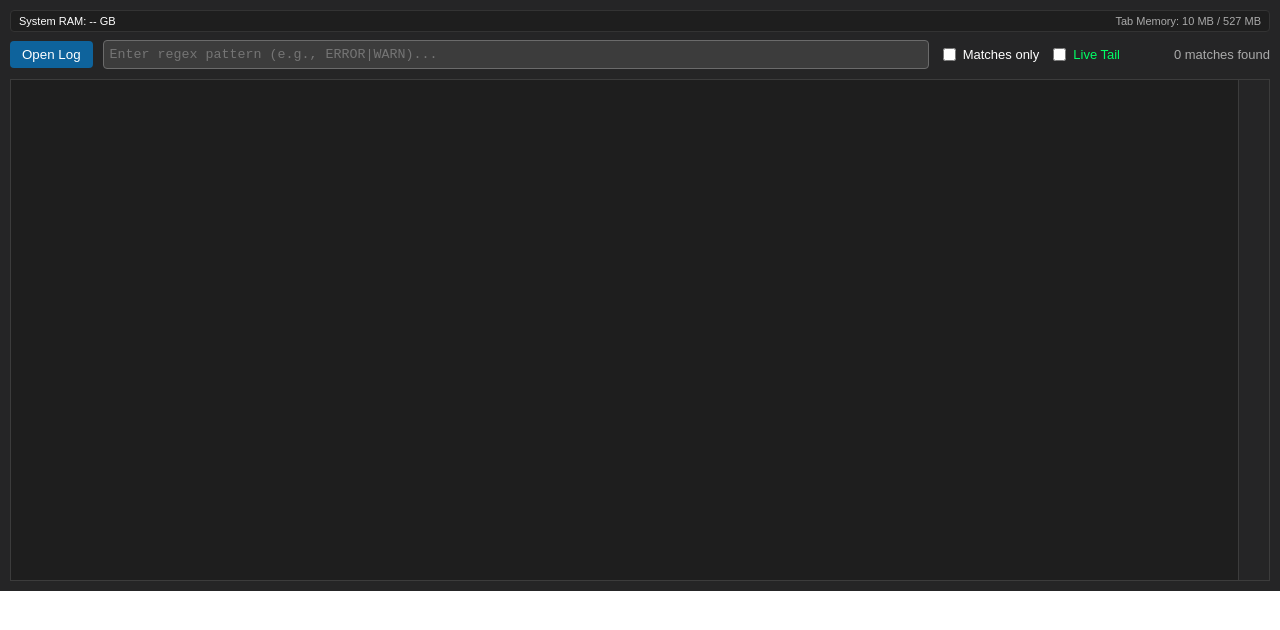
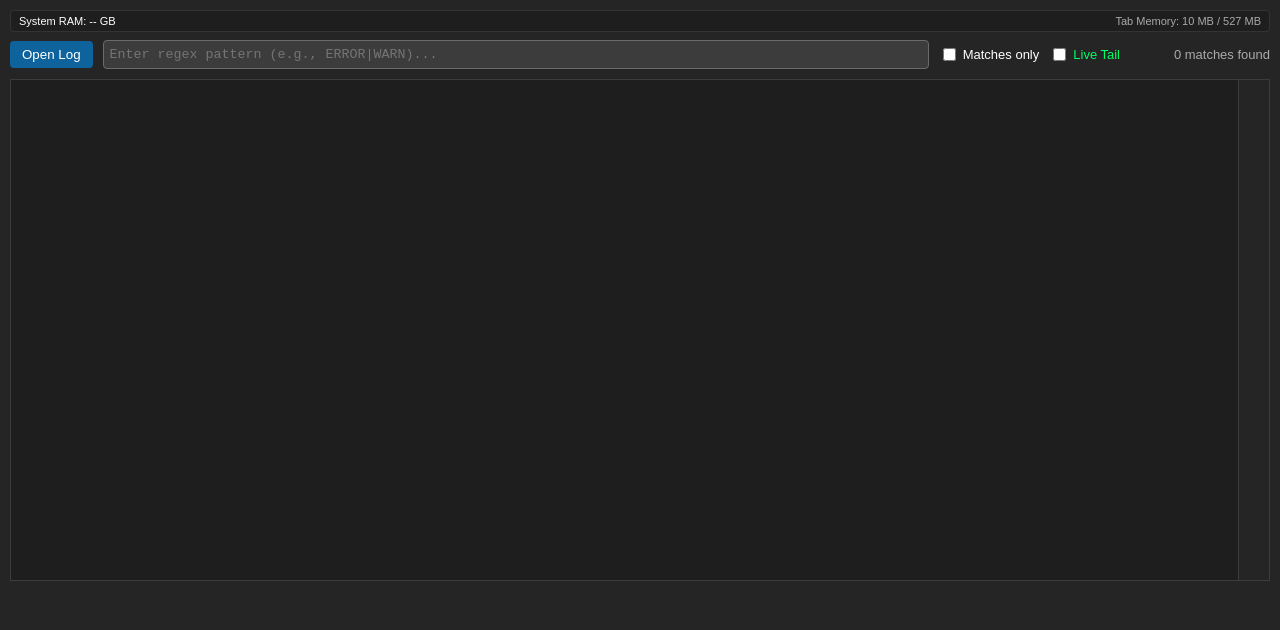
Before and after one commit to sagea1515/klogg.js, a plain HTML site: page index.html in a window 1280 px wide. Drawn offline with Linux system fonts and the light colour scheme.

Commit message:
Adjust body and div height for full viewport
Updated body and div styles to set height to 100vh and 100% respectively.

```diff
--- a/index.html
+++ b/index.html
@@ -6,7 +6,7 @@
     <title>Klogg.js</title>
     <style>
        *, *:before, *:after { box-sizing: inherit; font-family: inherit; }
-       body { font-family: menlo, monospace; font-size: 11px; padding: 0; margin: 0; -webkit-text-size-adjust: 100%; -webkit-font-smoothing: antialiased; -moz-osx-font-smoothing: grayscale; box-sizing:border-box; }
+       body { font-family: menlo, monospace; font-size: 11px; padding: 0; height: 100vh; margin: 0; -webkit-text-size-adjust: 100%; -webkit-font-smoothing: antialiased; -moz-osx-font-smoothing: grayscale; box-sizing:border-box; }
 
       /* Log level accent highlights */
       .log-row-error { background-color: rgba(241, 76, 76, 0.15) !important; color: #f14c4c !important; }
@@ -19,7 +19,7 @@
     </style>
   </head>
   <body>
-    <div style="background: #252526; color: #fff; padding: 10px; font-family: sans-serif; margin: 0 auto;">
+    <div style="background: #252526; color: #fff; padding: 10px; font-family: sans-serif; margin: 0 auto; height: 100%;">
       <!-- System Resource Health Status Tracker Bar -->
       <div style="display: flex; justify-content: space-between; font-size: 11px; background: #1e1e1e; padding: 4px 8px; border-radius: 4px; margin-bottom: 8px; border: 1px solid #333;">
         <div>System RAM: <span id="sysRamMetric">--</span> GB</div>
```
